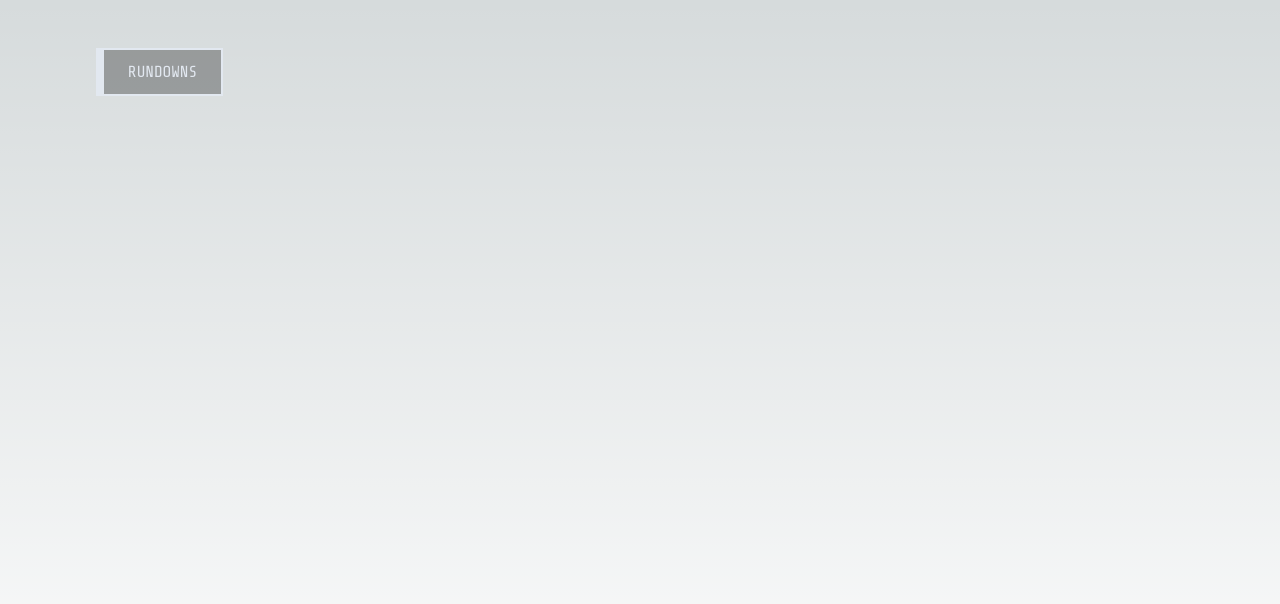
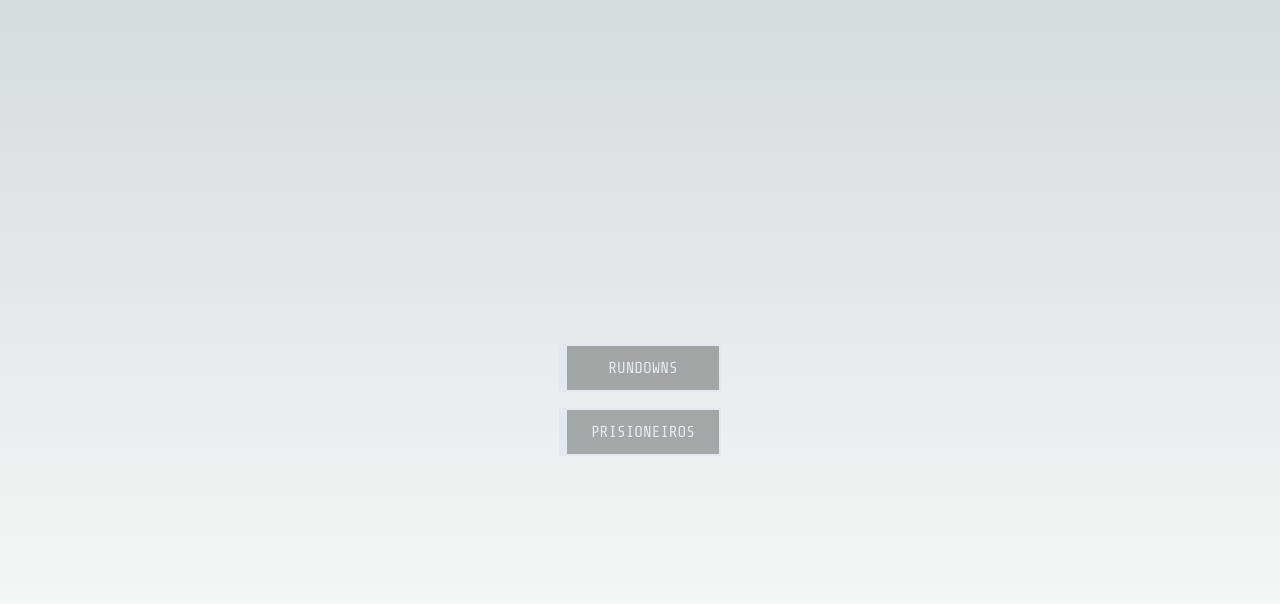
Before and after one commit to vitoraugustto/help-or-gtfo, a Next.js app: page /complex in a window 1280 px wide. Shown: the top 604 px of the page. Built offline with nearby package versions, Linux system fonts and the light colour scheme.

Commit message:
feat: add complex inside parallax layout

```diff
--- /dev/null
+++ b/app/(parallax)/complex/page.tsx
@@ -0,0 +1,16 @@
+import Link from 'next/link';
+
+import { Button } from '@/app/components';
+
+export default function Home() {
+  return (
+    <div className="h- flex h-screen w-full items-center justify-center">
+      <div className="flex flex-col gap-4">
+        <Link href="/complex/rundowns">
+          <Button fullWidth>Rundowns</Button>
+        </Link>
+        <Button fullWidth>Prisioneiros</Button>
+      </div>
+    </div>
+  );
+}
--- a/app/complex/layout.tsx
+++ /dev/null
@@ -1,11 +0,0 @@
-export default function ComplexLayout({
-  children,
-}: {
-  children: React.ReactNode;
-}) {
-  return (
-    <main className="h-screen w-screen px-24 py-12 max-sm:px-2">
-      {children}
-    </main>
-  );
-}
--- a/app/complex/page.tsx
+++ /dev/null
@@ -1,11 +0,0 @@
-import Link from 'next/link';
-
-import { Button } from '../components';
-
-export default function Home() {
-  return (
-    <Link href="/complex/rundowns">
-      <Button>Rundowns</Button>
-    </Link>
-  );
-}
```
Also changed, not shown: app/(parallax)/notice/page.tsx (renamed from app/complex/(parallax)/notice/page.tsx, +5 -9 lines), app/(parallax)/inject/page.tsx (renamed from app/complex/(parallax)/inject/page.tsx), app/(parallax)/layout.tsx (renamed from app/complex/(parallax)/layout.tsx), app/(parallax)/rundowns/[rundownId]/expeditions/[expeditionId]/page.tsx (renamed from app/complex/(parallax)/rundowns/[rundownId]/expeditions/[expeditionId]/page.tsx), app/(parallax)/rundowns/page.tsx (renamed from app/complex/(parallax)/rundowns/page.tsx).
